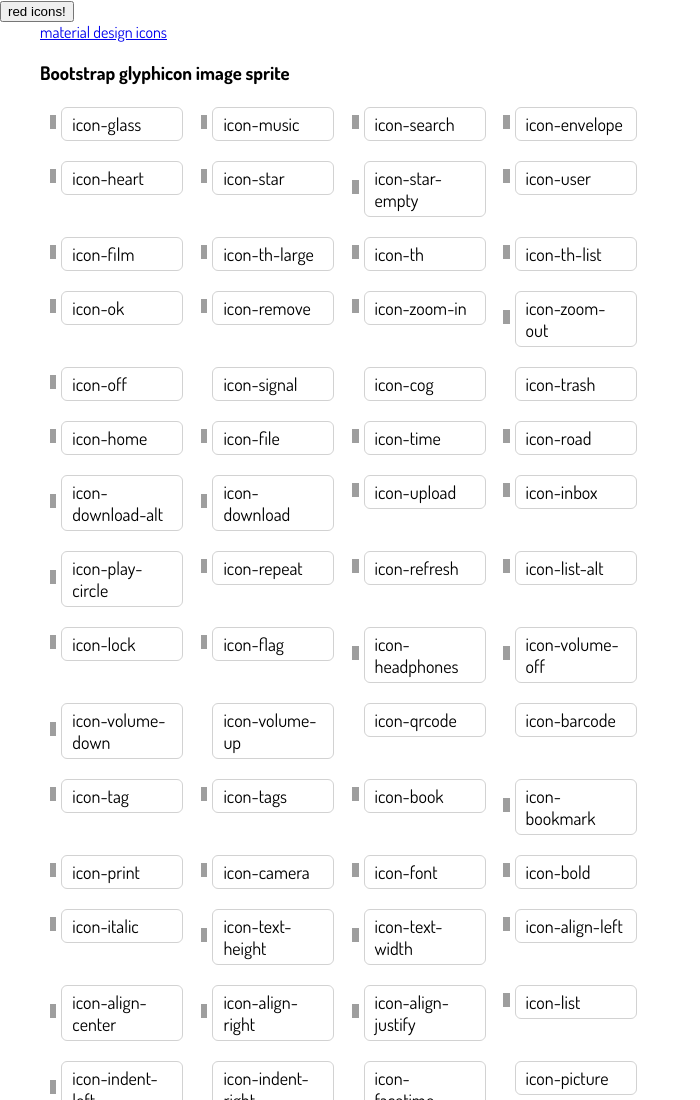
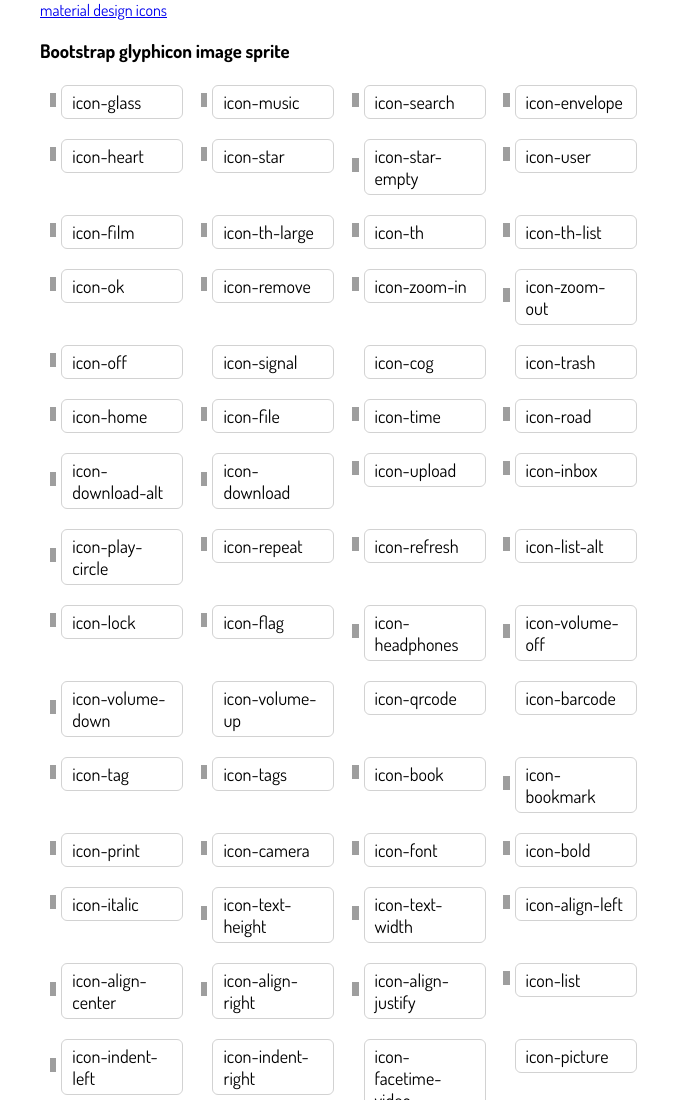
Before and after one commit to tavisca-dpingale/mys-icons-enhance, a plain HTML site: page index.html in a window 1280 px wide. Shown: the top 1100 px of the page, without its empty margins (0-700 px from the left). Drawn offline with Linux system fonts and the light colour scheme; grey boxes are pictures that could not be loaded.

Commit message:
removed btn

```diff
--- a/index.html
+++ b/index.html
@@ -81,10 +81,7 @@
 </head>
 
 <body>
-    <div class="full">
-        <button type="button" onclick="iColorFunction()">
-        red icons!</button>
-    </div>
+
     <section class="glyph-icon">
         <a href="mdi-preview.html" target="_blank">material design icons</a>
         <h3>Bootstrap glyphicon image sprite</h3>
```
